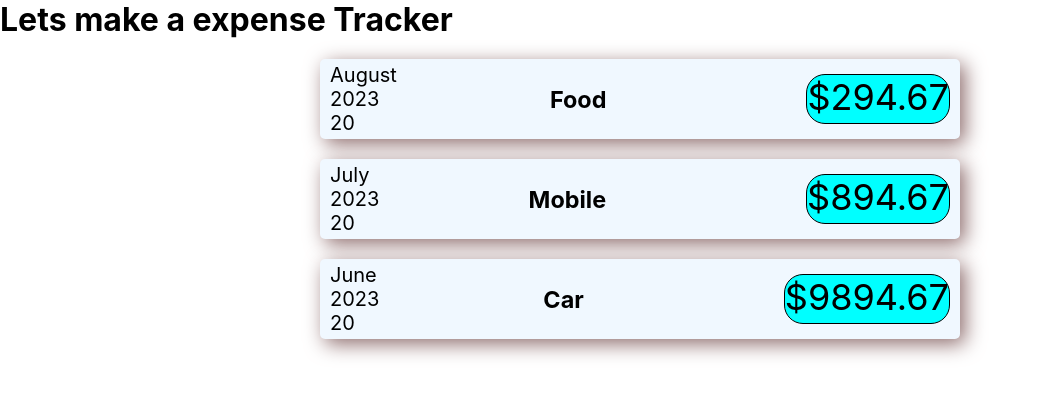
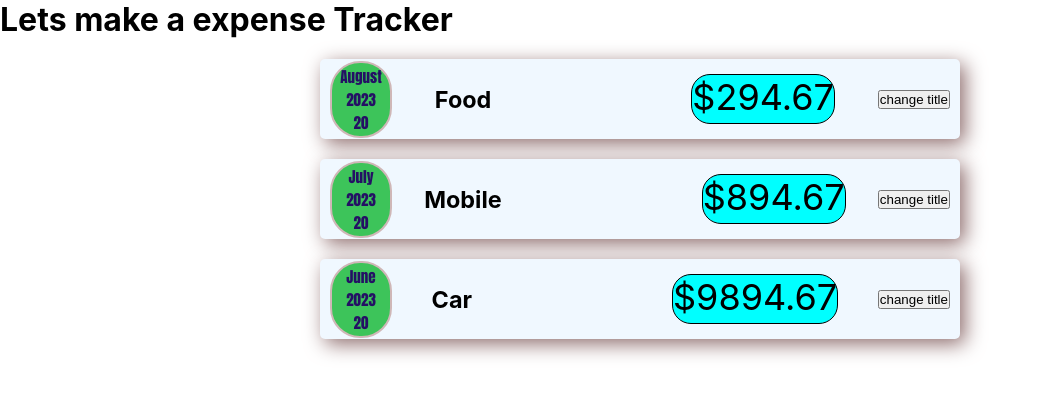
Before and after one commit to Rabbkhan/Reactjs-project, a React (Create React App) app: page / in a window 1280 px wide. Shown: the top 396 px of the page, without its empty margins (0-1039 px from the left). Built offline with nearby package versions, Linux system fonts and the light colour scheme.

Commit message:
adding event listener

```diff
--- /dev/null
+++ b/src/components/ExpenseDate.css
@@ -0,0 +1,12 @@
+.date{
+    background-color: rgb(61, 196, 90);
+    width: 10%;
+    font-size: 15px;
+    border: 2px solid rgb(207, 183, 183);
+    border-radius: 30px;
+    padding: 2px;
+    text-align: center;
+    justify-content: center;
+    color: rgb(36, 16, 100);
+    font-family: Impact, Haettenschweiler, 'Arial Narrow Bold', sans-serif;
+}
--- /dev/null
+++ b/src/components/ExpenseDate.js
@@ -0,0 +1,20 @@
+import React from 'react'
+import './ExpenseDate.css'
+const ExpenseDate = (props) => {
+ const month = props.date.toLocaleString('en-US', {month: 'long'});
+  const day = props.date.toLocaleString('en-US', {day: '2-digit'});
+  const year = props.date.getFullYear();
+  return (
+    <>
+    <div className='date'>
+
+    <div className='month'>{month}</div>
+      <div className='year'>{year}</div>
+      <div className='day'>{day}</div>
+    </div>
+    </>
+  )
+
+}
+
+export default ExpenseDate
--- a/src/components/ExpenseItems.js
+++ b/src/components/ExpenseItems.js
@@ -1,33 +1,25 @@
 import React from 'react'
 import './ExpenseItem.css'
+import ExpenseDate from './ExpenseDate'
 const ExpenseItems =(props)=> {
 
-  const month = props.date.toLocaleString('en-US', {month: 'long'});
-  const day = props.date.toLocaleString('en-US', {day: '2-digit'});
-  const year = props.date.getFullYear();
+const clickHandler =()=>{
+  console.log('clicked');
+}
   return (
     <>
 
 <div className='container'>
-    <div className='date'>
-      <div>{month}</div>
-      <div>{year}</div>
-      <div>{day}</div>
-      </div>
+
+      <ExpenseDate date={props.date}/>
     {/* <div>LocationOfExpenditure</div> */}
     <div className='expensesection'>
         <h3>{props.title}</h3>
        <div className='price'>${props.amount}</div>
         </div>
+<button onClick={clickHandler}>change title</button>
 </div>
-    {/* <div>
-        <h2>Petrol</h2>
-      <div> Rs 100</div>
-        </div>
-    <div>
-        <h2>Movies</h2>
-      <div> Rs 200</div>
-  </div>*/}
+
 
 
     </>
```
Also changed, not shown: src/components/ExpenseDetails.js (added, +9 -0 lines).
